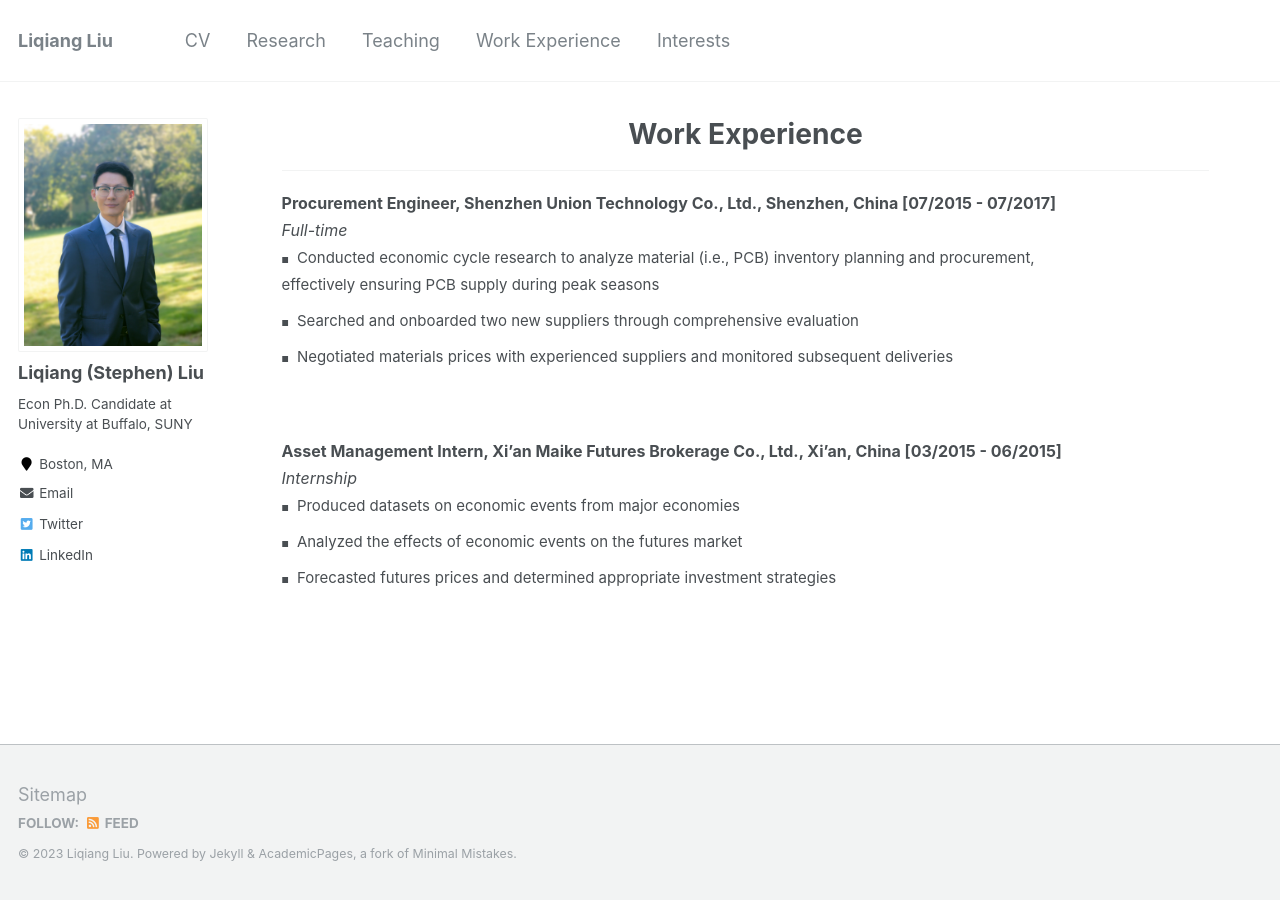
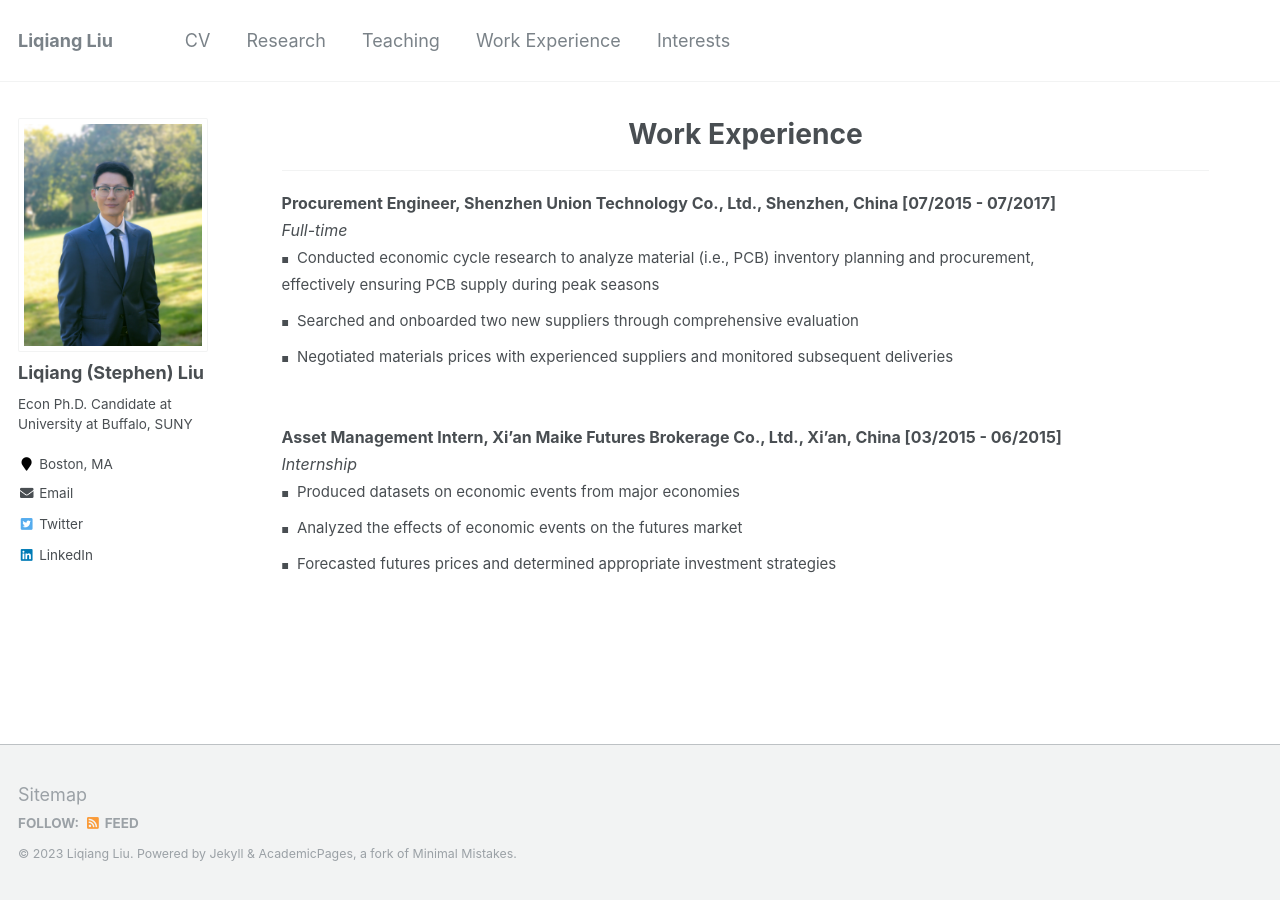
Before and after one commit to Liqiang-Liu/Liqiang-Liu.github.io, a Jekyll site: the page built from _pages/workexperience.md, in a window 1280 px wide. Built offline with Jekyll 4.4.1, drawn with Linux system fonts in a browser that asks for light colours.

Commit message:
Update workexperience.md

```diff
--- a/_pages/workexperience.md
+++ b/_pages/workexperience.md
@@ -38,11 +38,11 @@ redirect_from:
     <ul class="custom-bullet">
       <li><span style="font-size: 15px; ">Conducted economic cycle research to analyze material (i.e., PCB) inventory planning and procurement, <br/>effectively ensuring PCB supply during peak seasons</span></li>
       <li><span style="font-size: 15px; ">Searched and onboarded two new suppliers through comprehensive evaluation</span></li>
-      <li><span style="font-size: 15px; ">Negotiated materials prices with experienced suppliers and monitored subsequent deliveries</span></li>
+      <li><span style="font-size: 15px; ">Negotiated materials prices with experienced suppliers and monitored subsequent deliveries</span></li><br>
      </ul>
   </ul>
 
-<br>
+
 <ul class="custom-bullet">
   <span style="font-size: 16px;"><strong>Asset Management Intern, Xi’an Maike Futures Brokerage Co., Ltd., Xi’an, China [03/2015 - 06/2015]</strong></span><br>
   <span style="font-size: 16px;"><i>Internship</i></span>
```
